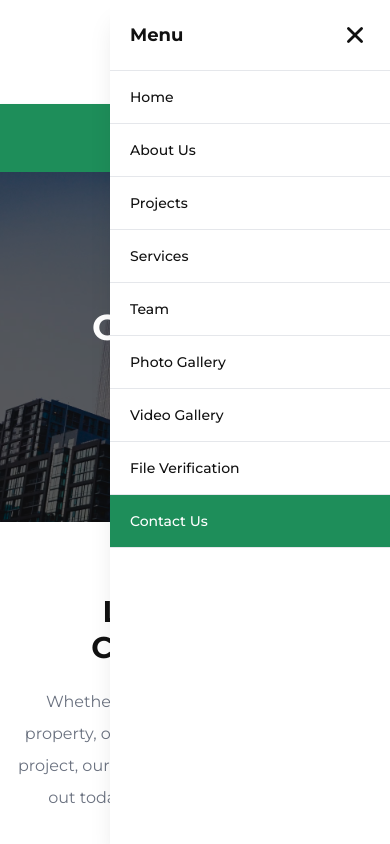
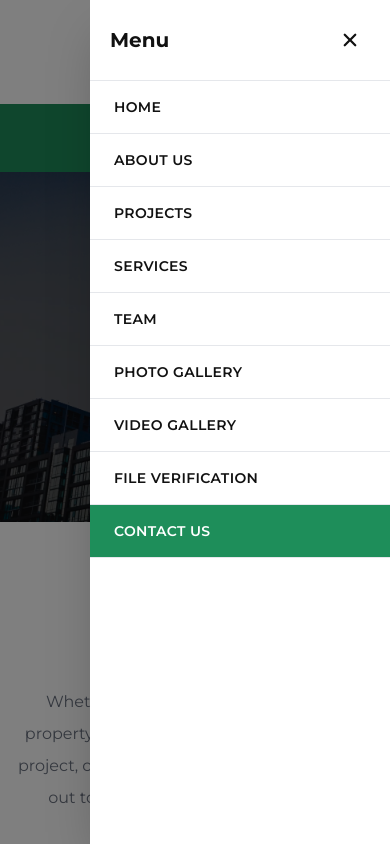
Before and after one commit to Imadu87/ali-builders-associate, a React (Vite) app in the folder frontend/: page /contact in a window 390 px wide. Both pictures are taken after a click on the button "Open Menu". Shown: the top 844 px of the page. Built offline with nearby package versions, Linux system fonts and the light colour scheme.

Commit message:
feat(ui): add sticky navbar

```diff
--- a/frontend/src/components/layout/Header/MobileMenu.jsx
+++ b/frontend/src/components/layout/Header/MobileMenu.jsx
@@ -1,25 +1,72 @@
+import { useEffect } from "react";
 import { NavLink } from "react-router";
 import { IoClose } from "react-icons/io5";
 
 import { NAV_LINKS } from "../../../constant/navbar/navbarData";
 
 const MobileMenu = ({ isOpen, setIsOpen }) => {
+
+    useEffect(() => {
+        document.body.style.overflow = isOpen ? "hidden" : "auto";
+
+        return () => {
+            document.body.style.overflow = "auto";
+        };
+    }, [isOpen]);
+
     return (
+        <>
+            {/* Backdrop */}
+
             <div
-            className={`fixed top-0 right-0 z-50 h-screen w-[280px] bg-white shadow-xl transition-all duration-300 ${isOpen ? "translate-x-0" : "translate-x-full"
-                }`}
+                onClick={() => setIsOpen(false)}
+                className={`
+                    fixed inset-0 z-40 bg-black/50
+                    transition-all duration-300
+                    ${isOpen
+                        ? "visible opacity-100"
+                        : "invisible opacity-0"
+                    }
+                `}
+            />
+
+            {/* Drawer */}
+
+            <div
+                className={`
+                    fixed top-0 right-0 z-50
+                    h-screen w-[300px]
+                    bg-white shadow-2xl
+
+                    transition-transform duration-300 ease-in-out
+
+                    ${isOpen
+                        ? "translate-x-0"
+                        : "translate-x-full"
+                    }
+                `}
             >
                 {/* Header */}
 
                 <div className="flex items-center justify-between border-b border-border p-5">
 
-                <h3 className="text-lg font-bold text-heading">
+                    <h3 className="text-xl font-bold text-heading">
                         Menu
                     </h3>
 
                     <button
                         onClick={() => setIsOpen(false)}
-                    className="text-3xl text-heading"
+                        className="
+                            flex h-10 w-10 items-center justify-center
+                            rounded-full
+                            text-2xl text-heading
+
+                            transition-all duration-300
+
+                            hover:bg-secondary
+                            hover:text-white
+                            hover:rotate-90
+                        "
                     >
                         <IoClose />
                     </button>
@@ -38,10 +85,23 @@ const MobileMenu = ({ isOpen, setIsOpen }) => {
                                 to={item.path}
                                 onClick={() => setIsOpen(false)}
                                 className={({ isActive }) =>
-                                `block border-b border-border px-5 py-4 text-sm font-medium transition-default ${isActive
+                                    `
+                                        block
+                                        border-b border-border
+                                        px-6 py-4
+
+                                        text-sm
+                                        font-semibold
+                                        uppercase
+                                        tracking-wide
+
+                                        transition-all duration-300
+
+                                        ${isActive
                                         ? "bg-secondary text-white"
-                                    : "text-heading hover:bg-light"
-                                }`
+                                        : "text-heading hover:bg-light hover:pl-8 hover:text-secondary"
+                                    }
+                                    `
                                 }
                             >
                                 {item.label}
@@ -54,6 +114,7 @@ const MobileMenu = ({ isOpen, setIsOpen }) => {
                 </ul>
 
             </div>
+        </>
     );
 };
 
--- a/frontend/src/components/layout/Header/Navbar.jsx
+++ b/frontend/src/components/layout/Header/Navbar.jsx
@@ -1,29 +1,67 @@
-import { useState } from "react";
+import { useEffect, useState } from "react";
 import { NavLink } from "react-router";
 import { HiOutlineBars3 } from "react-icons/hi2";
 
-import { NAV_LINKS } from "../../../constant/navbar/navbarData"
+import { NAV_LINKS } from "../../../constant/navbar/navbarData";
 import MobileMenu from "./MobileMenu";
 
 const Navbar = () => {
     const [isOpen, setIsOpen] = useState(false);
+    const [isSticky, setIsSticky] = useState(false);
+
+    useEffect(() => {
+        const handleScroll = () => {
+            setIsSticky(window.scrollY > 70);
+        };
+
+        window.addEventListener("scroll", handleScroll);
+
+        return () => window.removeEventListener("scroll", handleScroll);
+    }, []);
 
     return (
         <>
-            <nav className="bg-secondary shadow-sm">
+            <nav
+                className={`
+                    w-full
+                    transition-all
+                    duration-300
+                    ease-in-out
+
+                    ${isSticky
+                        ? "fixed top-0 left-0 z-50 bg-white/95 backdrop-blur-md shadow-lg animate-in slide-in-from-top"
+                        : "relative bg-secondary"
+                    }
+                `}
+            >
                 <div className="container flex h-[68px] items-center">
 
                     {/* Desktop Menu */}
+
                     <ul className="hidden flex-1 items-center justify-center gap-8 lg:flex">
                         {NAV_LINKS.map((item) => (
                             <li key={item.id}>
                                 <NavLink
                                     to={item.path}
                                     className={({ isActive }) =>
-                                        `relative text-sm font-semibold uppercase tracking-wide transition-default ${isActive
-                                            ? "text-white"
-                                            : "text-white/80 hover:text-white"
-                                        }`
+                                        `
+                                        relative
+                                        text-sm
+                                        font-semibold
+                                        uppercase
+                                        tracking-wide
+                                        transition-all
+                                        duration-300
+
+                                        ${isSticky
+                                            ? isActive
+                                                ? "text-secondary"
+                                                : "text-heading hover:text-secondary"
+                                            : isActive
+                                                ? "text-white"
+                                                : "text-white/80 hover:text-white"
+                                        }
+                                    `
                                     }
                                 >
                                     {item.label}
@@ -33,14 +71,34 @@ const Navbar = () => {
                     </ul>
 
                     {/* Mobile Menu Button */}
+
                     <button
                         type="button"
                         aria-label="Open Menu"
                         onClick={() => setIsOpen(true)}
-                        className="ml-auto flex h-11 w-11 items-center justify-center rounded-lg text-3xl text-white transition-default hover:bg-white/10 lg:hidden"
+                        className={`
+                            ml-auto
+                            flex
+                            h-11
+                            w-11
+                            items-center
+                            justify-center
+                            rounded-lg
+                            text-3xl
+                            transition-all
+                            duration-300
+
+                            ${isSticky
+                                ? "text-heading hover:bg-secondary/10"
+                                : "text-white hover:bg-white/10"
+                            }
+
+                            lg:hidden
+                        `}
                     >
                         <HiOutlineBars3 />
                     </button>
+
                 </div>
             </nav>
 
```
Lines whose indentation alone changed are shown as unchanged.
